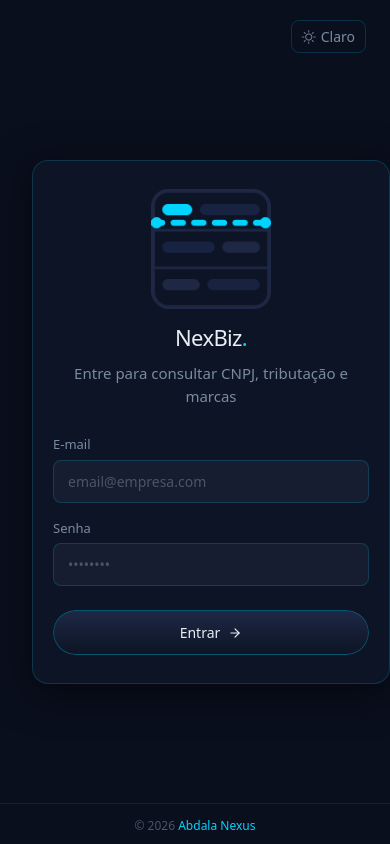
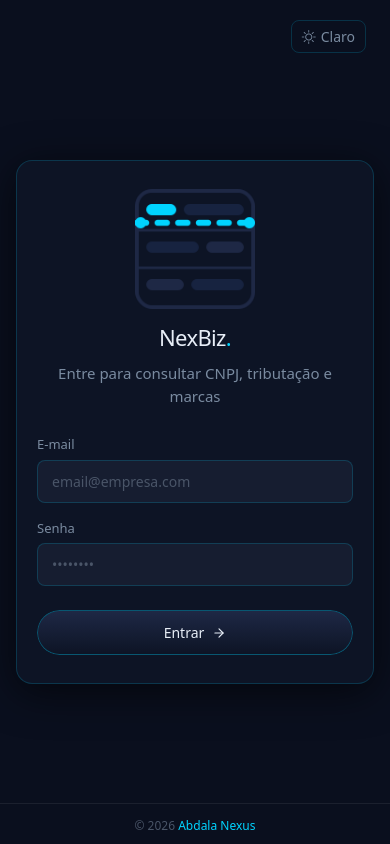
Before and after one commit to joaoabdala/NexBiz, a Flask app: page /login in a window 390 px wide. Run offline with Flask 3, Linux system fonts and the light colour scheme; some libraries are stand-ins or nearby versions.

Commit message:
Corrige o card de login estourando 16px pra direita no mobile
Achei a causa real do desbalanceamento horizontal ("sobra muito à
esquerda, nada à direita") que o usuário reportou: no breakpoint
mobile (max-width:768px) do theme.css, .login-card ganhava
"margin: 16px" em cima de um "width: 100%" herdado da regra base -
e essas duas coisas juntas não cabem no espaço do container.

width:100% faz a caixa ocupar 100% da largura do .login-card-wrapper
(358px num teste local); margin:16px soma MAIS 32px (16 de cada
lado) por fora disso. Resultado: o .login-card ficava 32px mais
largo que o espaço realmente disponível e estourava pra direita -
confirmado medindo .login-card e .login-card-wrapper separadamente
(antes eu só vinha medindo o wrapper no painel de diagnóstico, que
é invisível e realmente ficava simétrico - por isso os números
pareciam bater enquanto o card visível, por dentro dele, não).

Remove o margin (a distância da borda da tela já vem do padding do
body + do próprio wrapper, não precisa de mais um). Confirmado local:
.login-card e .login-card-wrapper agora batem exatamente a mesma
caixa (left/right idênticos).

Também adiciona a medição de .login-card ao painel de diagnóstico
(?debug=1) do login.html, pra não repetir esse ponto cego.

Co-Authored-By: Claude Sonnet 5 <noreply@anthropic.com>

```diff
--- a/static/css/theme.css
+++ b/static/css/theme.css
@@ -1081,10 +1081,14 @@ footer .rodape-copy a:hover {
    ───────────────────────────────────────────────────────────── */
 
 @media (max-width: 768px) {
-    /* Login card ocupa quase toda a tela */
+    /* Login card ocupa quase toda a tela. Sem margin aqui: o
+       .login-card já é width:100% do .login-card-wrapper (regra base),
+       e o espaçamento das bordas da tela já vem do padding do body +
+       do wrapper - somar um margin:16px em cima de um width:100% fazia
+       o card ficar 32px mais largo que o espaço disponível, estourando
+       pra direita (por isso sobrava espaço grande só do lado esquerdo). */
     .login-card {
         max-width: 100%;
-        margin: 16px;
         padding: 28px 20px;
     }
 
--- a/templates/login.html
+++ b/templates/login.html
@@ -518,6 +518,7 @@
                     'body computed height: ' + getComputedStyle(document.body).height,
                     'body offsetHeight/scrollHeight: ' + document.body.offsetHeight + ' / ' + document.body.scrollHeight,
                     medir('.login-card-wrapper'),
+                    medir('.login-card'),
                     medir('.login-tema-toggle'),
                     medir('footer'),
                     'devicePixelRatio: ' + window.devicePixelRatio,
```
